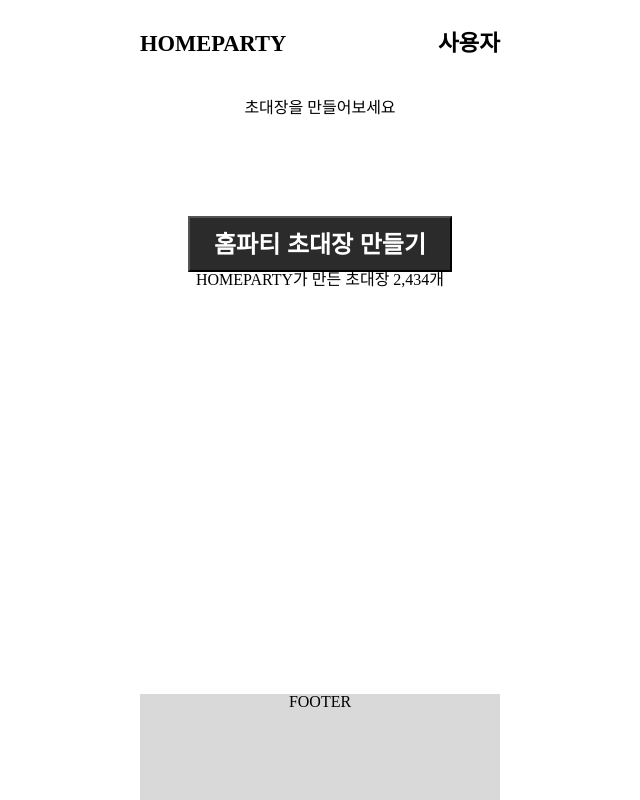
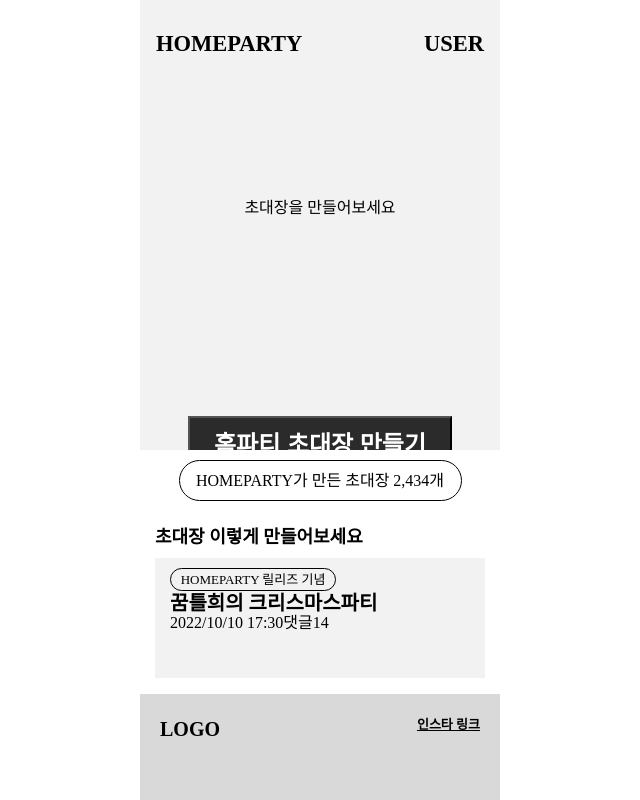
Before and after one commit to SeongYongLee/invitation-card, a Next.js app: page / in a window 1280 px wide. Shown: the whole page, without its empty margins (320-960 px from the left). Built offline with nearby package versions, Linux system fonts and the light colour scheme.

Commit message:
feat: main page 와이어프레임 작업

```diff
--- a/src/components/main/footer.tsx
+++ b/src/components/main/footer.tsx
@@ -5,10 +5,25 @@ import { fadeScaleVariant } from 'styles/motions'
 import theme from 'styles/theme'
 
 const StyledFooter = styled(motion.footer)`
-  background-color: ${theme.colors.gray};
+  position: relative;
+  display: flex;
+  justify-content: space-between;
+  background-color: ${theme.colors.gray01};
   height: 106px;
-  position: relative;
   transform: translateY(-100%);
+`
+const Logo = styled(motion.div)`
+  margin: 23px 20px;
+  font-weight: 700;
+  font-size: 20px;
+  line-height: 24px;
+`
+const INSTAGRAM = styled(motion.div)`
+  margin: 23px 20px;
+  font-weight: 700;
+  font-size: 13px;
+  line-height: 16px;
+  text-decoration-line: underline;
 `
 
 const MainFooter = () => {
@@ -18,7 +33,8 @@ const MainFooter = () => {
       animate="visible"
       variants={fadeScaleVariant}
     >
-      <span>FOOTER</span>
+      <Logo>LOGO</Logo>
+      <INSTAGRAM>인스타 링크</INSTAGRAM>
     </StyledFooter>
   )
 }
--- a/src/components/main/header.tsx
+++ b/src/components/main/header.tsx
@@ -4,12 +4,12 @@ import { motion } from 'framer-motion'
 import { fadeScaleVariant } from 'styles/motions'
 
 const StyledHeader = styled(motion.header)`
-  position: absolute;
+  position: relative;
   display: flex;
   justify-content: space-between;
-  width: 100%;
+  width: auto;
   height: 20px;
-  padding: 30px 0 0;
+  padding: 30px 16px 0;
   font-weight: 700;
   font-size: 22.5px;
   line-height: 27px;
@@ -23,7 +23,7 @@ const MainHeader = () => {
       variants={fadeScaleVariant}
     >
       <span>HOMEPARTY</span>
-      <span>사용자</span>
+      <span>USER</span>
     </StyledHeader>
   )
 }
--- a/src/pages/index.tsx
+++ b/src/pages/index.tsx
@@ -7,17 +7,82 @@ import MainHeader from 'components/main/header'
 import { ROUTES } from 'constants/routes'
 import { motion } from 'framer-motion'
 import { fadeScaleVariant } from 'styles/motions/motions'
+import theme from 'styles/theme'
 
 const Container = styled(motion.div)`
   height: 100vh;
-  text-align: center;
+  background-color: ${theme.colors.gray02};
 `
+
 const Content = styled(motion.div)`
   height: auto;
   min-height: 100%;
 `
-const MainText = styled(motion.div)`
+
+const Banner = styled(motion.div)`
   padding: 100px 0;
+  height: auto;
+  text-align: center;
+`
+
+const BannerText = styled(motion.div)`
+  padding: 50px 0 200px;
+`
+
+const Guide = styled(motion.div)`
+  position: absolute;
+  bottom: 0;
+  width: 100%;
+  height: 350px;
+  background-color: ${theme.colors.white};
+`
+
+const NumberOfInvitations = styled(motion.div)`
+  display: flex;
+  justify-content: center;
+  align-items: center;
+  margin: 10px auto 25px;
+  width: 281px;
+  height: 39px;
+  border: 1px solid #000000;
+  border-radius: 38px;
+`
+
+const GuideText = styled(motion.div)`
+  font-weight: 700;
+  font-size: 18px;
+  line-height: 22px;
+  margin: 0 15px;
+`
+
+const GuideCard = styled(motion.div)`
+  height: 120px;
+  background-color: ${theme.colors.gray02};
+  margin: 10px 15px;
+`
+
+const GuideCardInner = styled(motion.div)`
+  padding: 10px 15px;
+`
+
+const CardName = styled(motion.div)`
+  display: flex;
+  justify-content: center;
+  align-items: center;
+
+  width: 164px;
+  height: 21px;
+
+  border: 1px solid #000000;
+  border-radius: 63px;
+  font-size: 13px;
+  line-height: 16px;
+`
+
+const CardText = styled(motion.div)`
+  font-weight: 700;
+  font-size: 20px;
+  line-height: 24px;
 `
 
 const Home: NextPage = () => {
@@ -32,11 +97,29 @@ const Home: NextPage = () => {
       exit="exit"
       variants={fadeScaleVariant}
     >
-      <MainHeader />
       <Content variants={fadeScaleVariant}>
-        <MainText variants={fadeScaleVariant}>초대장을 만들어보세요</MainText>
-        <Button onClick={pushCreate}>홈파티 초대장 만들기</Button>
-        <div>HOMEPARTY가 만든 초대장 2,434개</div>
+        <MainHeader />
+        <Banner>
+          <BannerText variants={fadeScaleVariant}>
+            초대장을 만들어보세요
+          </BannerText>
+          <Button onClick={pushCreate}>홈파티 초대장 만들기</Button>
+        </Banner>
+        <Guide>
+          <NumberOfInvitations>
+            HOMEPARTY가 만든 초대장 2,434개
+          </NumberOfInvitations>
+          <GuideText>초대장 이렇게 만들어보세요</GuideText>
+          <GuideCard>
+            <GuideCardInner>
+              <CardName>HOMEPARTY 릴리즈 기념</CardName>
+              <CardText>꿈틀희의 크리스마스파티</CardText>
+              <span>2022/10/10 17:30</span>
+              <span>댓글</span>
+              <span>14</span>
+            </GuideCardInner>
+          </GuideCard>
+        </Guide>
       </Content>
       <MainFooter />
     </Container>
--- a/src/styles/theme.ts
+++ b/src/styles/theme.ts
@@ -4,7 +4,8 @@ const theme = {
     green: '#69FF7A',
     black: '#2B2B2B',
     white: '#FFFFFF',
-    gray: '#D9D9D9',
+    gray01: '#D9D9D9',
+    gray02: '#F2F2F2',
   },
 }
 
```
